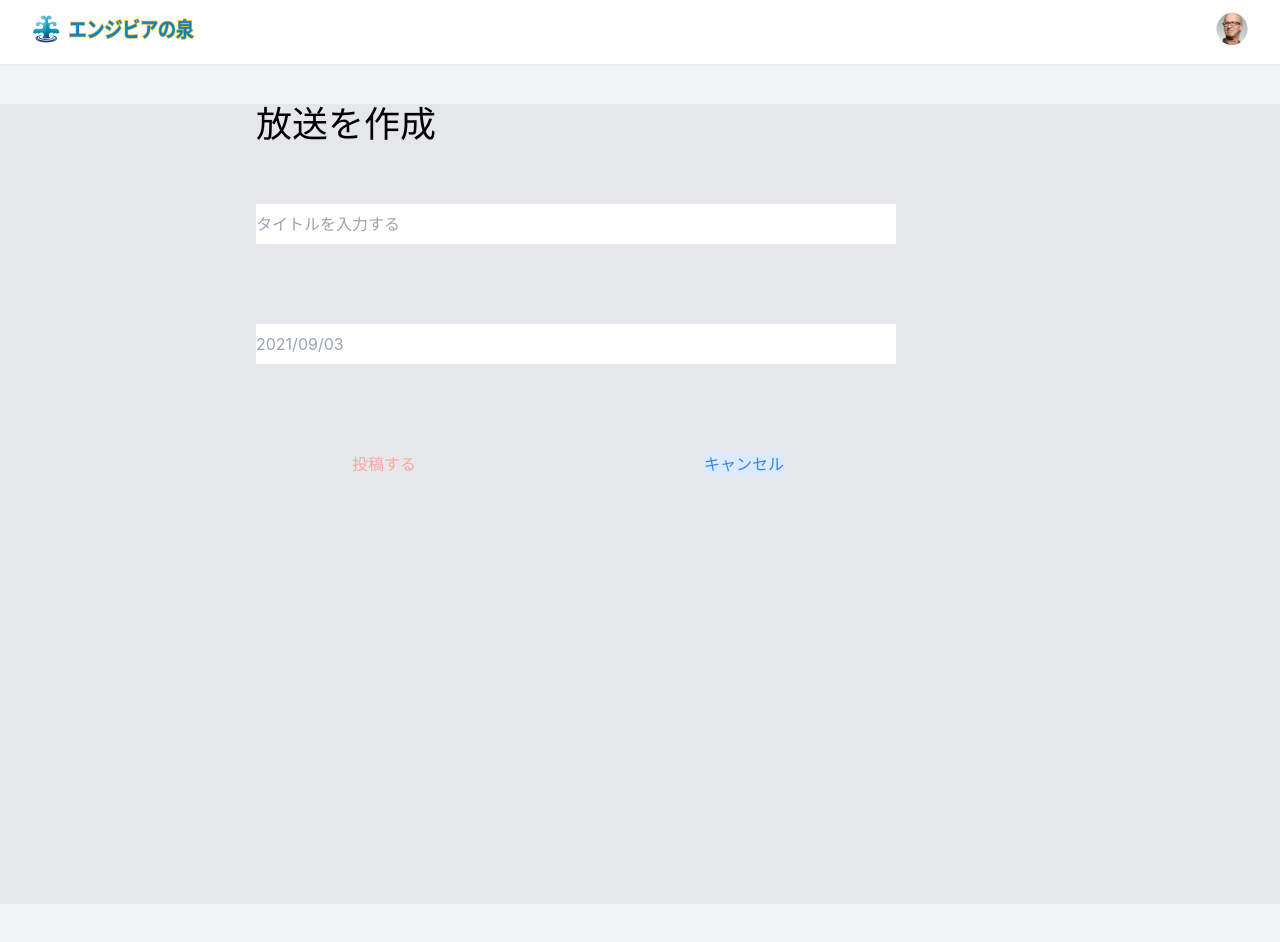
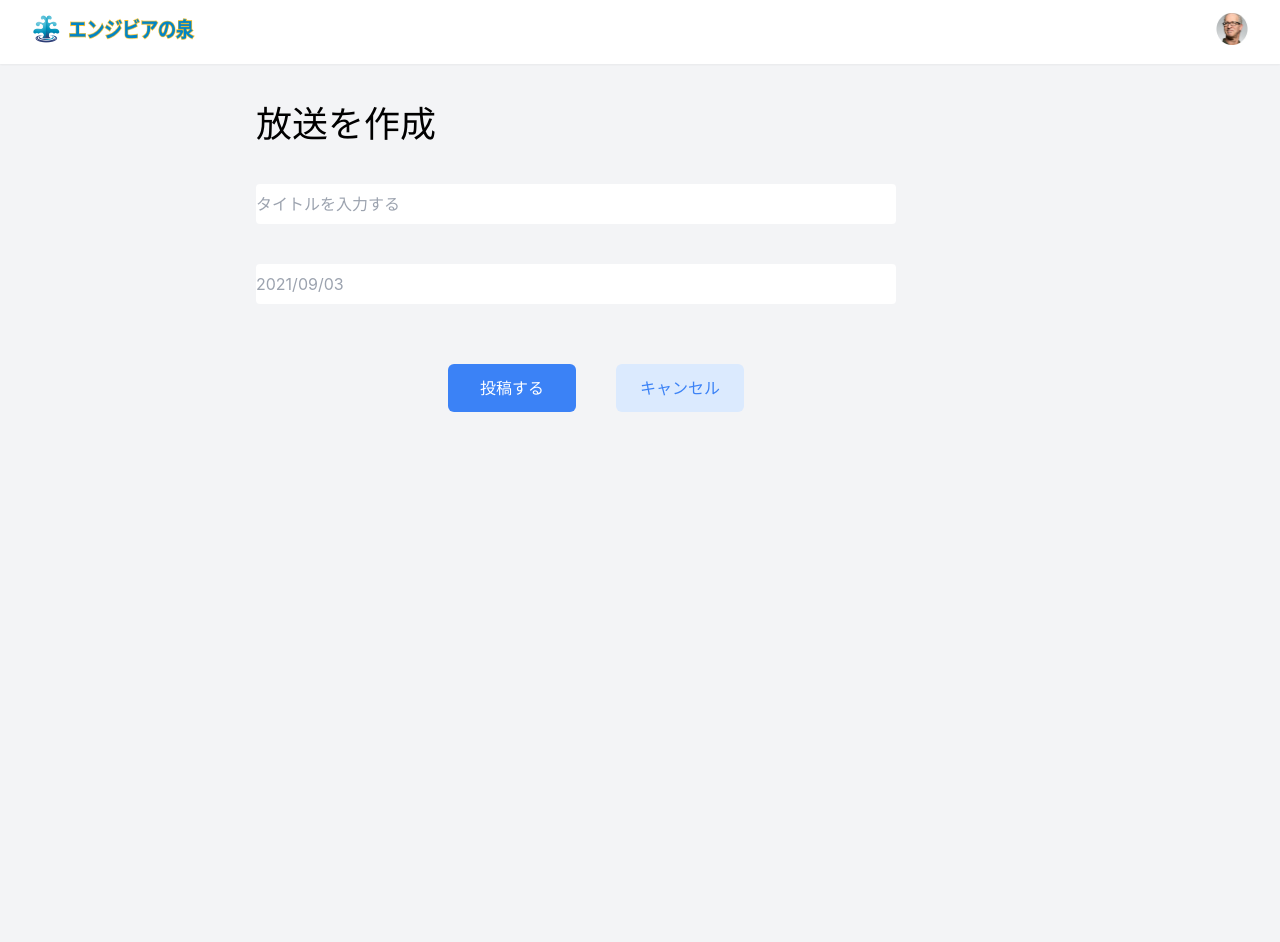
Before and after one commit to Qin-Eva/pj_engivia, a Next.js app: page /admin/broadcasts/create in a window 1280 px wide. Built offline with nearby package versions, Linux system fonts and the light colour scheme.

Commit message:
✨ 修正

```diff
--- a/src/pages/admin/broadcasts/create.tsx
+++ b/src/pages/admin/broadcasts/create.tsx
@@ -1,4 +1,3 @@
-// 放送作成ページ /admin/bradcasts/create
 import Head from 'next/head'
 import type { NextPage } from 'next'
 import Link from 'next/link'
@@ -9,12 +8,12 @@ const createBroadcast: NextPage = () => {
       <Head>
         <title>放送作成ページ</title>
       </Head>
-      <div className="bg-gray-200 h-screen">
+      <div className="bg-gray-100 h-screen">
         <div className="text-4xl w-3/5 mx-auto mb-5">放送を作成</div>
-        <div className="h-40 w-3/5 mx-auto">
+        <div className="h-24 w-3/5 mx-auto">
           <div>
             <input
-              className="h-10 w-5/6 my-10"
+              className="h-10 w-5/6 my-5 rounded"
               name="title"
               id="title"
               type="text"
@@ -25,7 +24,7 @@ const createBroadcast: NextPage = () => {
           </div>
           <div>
             <input
-              className="h-10 w-5/6 my-10"
+              className="h-10 w-5/6 my-5 rounded"
               name="date"
               id="date"
               type="text"
@@ -36,11 +35,11 @@ const createBroadcast: NextPage = () => {
           </div>
         </div>
         <div className="flex mt-20 w-3/5 mx-auto">
-          <div className="text-red-300 w-40 mx-24 mt-12">
-            {/* ボタン機能に変更？ */}
+          <div className="text-white ml-48 mt-6 bg-blue-500 rounded-md h-12 w-32 text-center py-3">
+            {/* ボタン機能に変更が必要？ */}
             <Link href="/">投稿する</Link>
           </div>
-          <div className="text-blue-500 mx-24 mt-12 bg-blue-100">
+          <div className="text-blue-500 ml-10 mr-24 mt-6 bg-blue-100 rounded-md h-12 w-32 text-center py-3">
             <Link href="/">キャンセル</Link>
           </div>
         </div>
```
